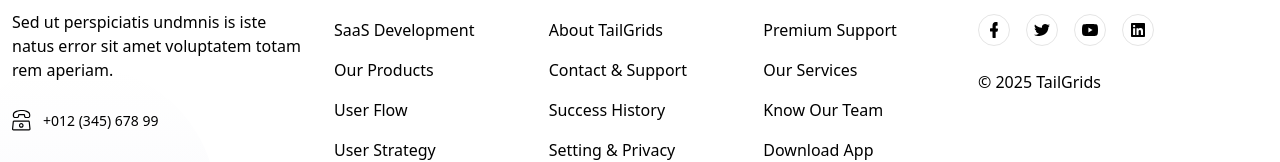
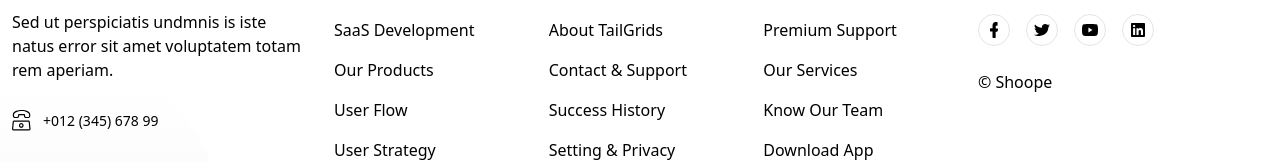
Before and after one commit to AbtahiHasan/e-commerce-website, a React (Vite) app: page /shop in a window 1280 px wide. Shown: the part 1599-1761 px from the top of the page. Built offline with nearby package versions, Linux system fonts and the light colour scheme.

Commit message:
footer text updated

```diff
--- a/src/components/Footer.jsx
+++ b/src/components/Footer.jsx
@@ -220,7 +220,7 @@ const Footer = () => {
                     </svg>
                   </a>
                 </div>
-                <p className="text-body-color text-base">&copy; 2025 TailGrids</p>
+                <p className="text-body-color text-base">&copy; Shoope</p>
               </div>
             </div>
           </div>
--- a/src/components/ProductSidebar.jsx
+++ b/src/components/ProductSidebar.jsx
@@ -246,7 +246,6 @@ export default function ProductSidear({products}) {
           >
             <path
               strokeLinejoin="round"
-              strokeLinejoin="round"
               d="M3.75 5.25h16.5m-16.5 4.5h16.5m-16.5 4.5h16.5m-16.5 4.5h16.5"
             />
           </svg>
```
